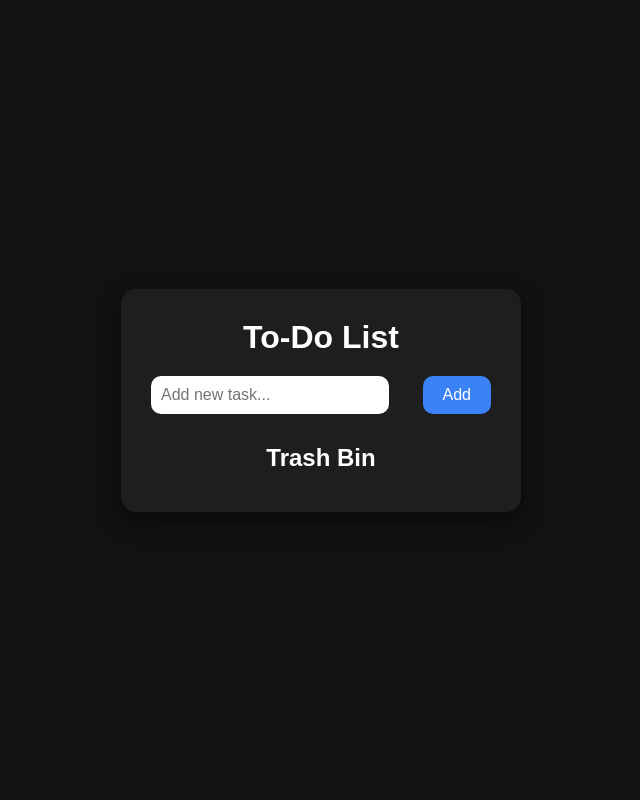
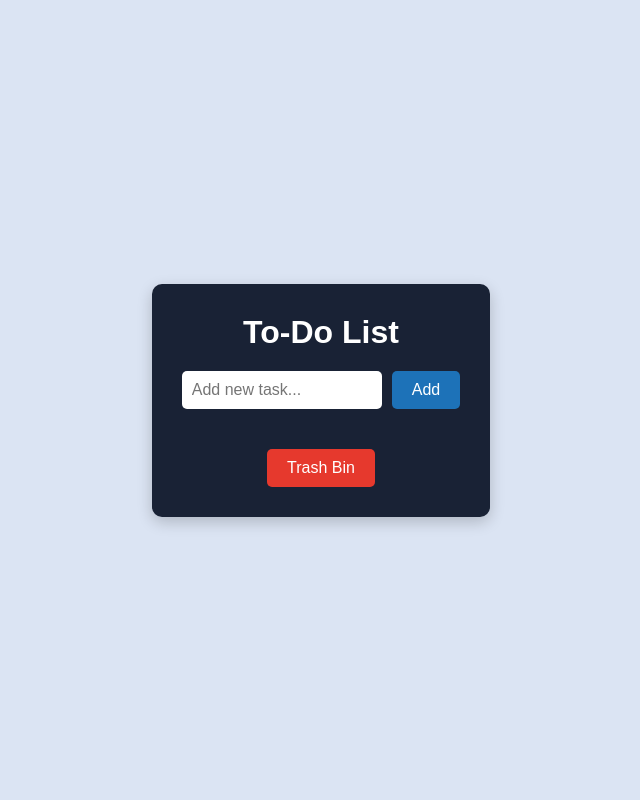
Before and after one commit to mhcaez/Programan-Website, a PHP site: page / in a window 1280 px wide. Shown: the whole page, without its empty margins (319-959 px from the left). Run offline with PHP 8.4, Linux system fonts and the light colour scheme.

Commit message:
Add files via upload

```diff
--- a/To Do List/index.html
+++ b/To Do List/index.html
@@ -3,20 +3,20 @@
 <head>
     <meta charset="UTF-8">
     <meta name="viewport" content="width=device-width, initial-scale=1.0">
-    <title>To-Do List App with History</title>
+    <title>Elegant To-Do List</title>
     <link rel="stylesheet" href="style.css">
 </head>
 <body>
     <div class="container">
-        <h1 class="title">To-Do List</h1>
-        <div class="input-container">
-            <input type="text" id="todo-input" placeholder="Add new task..." />
-            <button onclick="addTodo()">Add</button>
+        <div class="todo-app">
+            <h1>To-Do List</h1>
+            <div class="input-group">
+                <input type="text" id="new-task" placeholder="Add new task...">
+                <button id="add-task">Add</button>
+            </div>
+            <ul id="task-list"></ul>
+            <button id="clear-tasks">Trash Bin</button>
         </div>
-        <ul id="todo-list"></ul>
-
-        <h2 class="subtitle">Trash Bin</h2>
-        <ul id="history-list"></ul>
     </div>
     <script src="script.js"></script>
 </body>
--- a/To Do List/style.css
+++ b/To Do List/style.css
@@ -5,119 +5,114 @@
 }
 
 body {
-    background-color: #121212;
-    font-family: 'Poppins', sans-serif;
-    color: #fff;
     display: flex;
     justify-content: center;
     align-items: center;
     height: 100vh;
-    overflow: hidden;
+    background-color: #dbe4f3; /* Updated to match soft light background */
+    font-family: 'Arial', sans-serif;
+    color: #000000; /* Change text color to black for readability */
 }
 
 .container {
-    background-color: #1e1e1e;
+    display: flex;
+    justify-content: center;
+    align-items: center;
+    width: 100%;
+    height: 100%;
+}
+
+.todo-app {
+    background-color: #192235; /* Darker background like the calculator in the image */
     padding: 30px;
-    border-radius: 15px;
-    box-shadow: 0px 10px 20px rgba(0, 0, 0, 0.5);
-    width: 400px;
+    border-radius: 10px;
+    box-shadow: 0 5px 15px rgba(0, 0, 0, 0.2); /* Softer shadow for a clean look */
     text-align: center;
 }
 
-.title {
+.todo-app h1 {
+    margin-bottom: 20px;
     font-size: 2rem;
+    color: #ffffff; /* Keep the text white for contrast */
+}
+
+.input-group {
+    display: flex;
+    justify-content: center;
     margin-bottom: 20px;
 }
 
-.subtitle {
-    font-size: 1.5rem;
-    margin-top: 30px;
-    margin-bottom: 10px;
+#new-task {
+    padding: 10px;
+    width: 200px;
+    border: none;
+    border-radius: 5px;
+    outline: none;
+    font-size: 1rem;
+    background-color: #ffffff; /* Light input background */
+    color: #000000; /* Black text */
 }
 
-.input-container {
-    display: flex;
-    justify-content: space-between;
-    margin-bottom: 20px;
-}
-
-input[type="text"] {
-    width: 70%;
-    padding: 10px;
-    border-radius: 10px;
+#add-task {
+    padding: 10px 20px;
+    background-color: #1d72b8; /* Blue color to match button style */
     border: none;
-    font-size: 1rem;
-}
-
-button {
-    background-color: #3b82f6;
+    border-radius: 5px;
+    margin-left: 10px;
     color: #fff;
-    border: none;
-    padding: 10px 20px;
-    border-radius: 10px;
     cursor: pointer;
     font-size: 1rem;
     transition: background-color 0.3s;
 }
 
-button:hover {
-    background-color: #2563eb;
+#add-task:hover {
+    background-color: #155a8a; /* Darker hover effect for the button */
 }
 
-ul {
+#task-list {
     list-style-type: none;
     padding: 0;
+    max-height: 200px;
+    overflow-y: auto;
+    margin-bottom: 20px;
 }
 
-li {
-    background-color: #292929;
-    padding: 15px;
-    border-radius: 10px;
+#task-list li {
+    background-color: #26374a; /* Darker task background similar to the calculator keys */
+    padding: 10px;
     margin-bottom: 10px;
+    border-radius: 5px;
     display: flex;
     justify-content: space-between;
     align-items: center;
+    font-size: 1rem;
+    color: #ffffff; /* Keep the text white for contrast */
     transition: background-color 0.3s;
 }
 
-li:hover {
-    background-color: #333;
+#task-list li:hover {
+    background-color: #3a4e65; /* Slightly lighter hover effect */
 }
 
-li span {
-    flex: 1;
-    margin-right: 10px;
+#clear-tasks {
+    padding: 10px 20px;
+    background-color: #e6392d; /* Keep the red for clearing tasks */
+    border: none;
+    border-radius: 5px;
+    color: #fff;
+    cursor: pointer;
+    font-size: 1rem;
+    transition: background-color 0.3s;
 }
 
-li button {
-    background-color: #ef4444;
-    padding: 10px;
-    border: none;
-    border-radius: 10px;
-    cursor: pointer;
-    position: relative;
-    overflow: hidden;
+#clear-tasks:hover {
+    background-color: #d32f2a; /* Slightly darker red for hover effect */
 }
 
-li button:hover {
-    background-color: #dc2626;
+.delete-task {
+    background-color: transparent;
+    border: none;
+    color: #ff6666; /* Light red for the delete icon */
+    font-size: 1.2rem;
+    cursor: pointer;
 }
-
-li button::before {
-    content: '🗑️';
-    position: absolute;
-    font-size: 1.5rem;
-    top: 50%;
-    left: 50%;
-    transform: translate(-50%, -50%);
-    opacity: 0;
-    transition: opacity 0.3s ease;
-}
-
-li button:hover::before {
-    opacity: 1;
-}
-
-.history-list li {
-    background-color: #444;
-}
```
Also changed, not shown: To Do List/script.js (+17 -75 lines).
